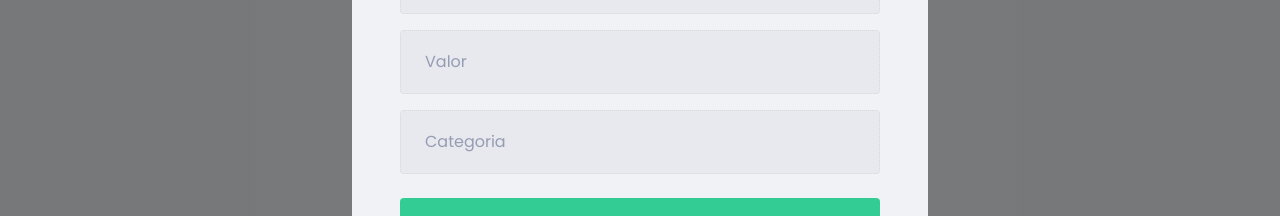
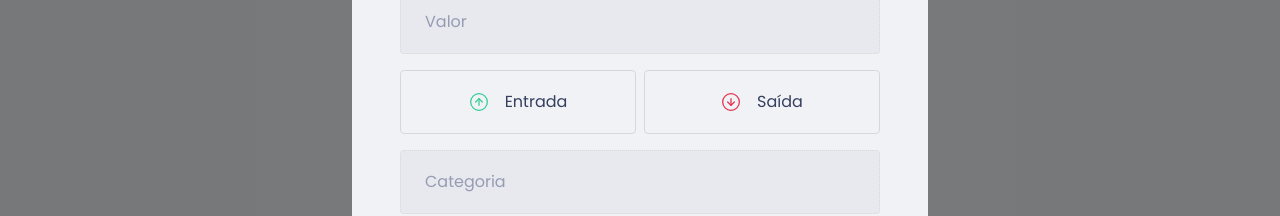
Before and after one commit to LGustta13/dtmoney, a React (Create React App) app: page / in a window 1280 px wide. Both pictures are taken after a click on the button "Nova transação". Shown: the part 328-544 px from the top of the page. Built offline with nearby package versions, Linux system fonts and the light colour scheme; what miragejs would draw is missing.

Commit message:
Adding buttons for income and outcome

```diff
--- a/package.json
+++ b/package.json
@@ -5,6 +5,7 @@
   "dependencies": {
     "axios": "^0.27.2",
     "miragejs": "^0.1.45",
+    "polished": "^4.2.2",
     "react": "^18.2.0",
     "react-dom": "^18.2.0",
     "react-modal": "^3.15.1",
--- a/src/components/NewTransactionModal/index.tsx
+++ b/src/components/NewTransactionModal/index.tsx
@@ -1,6 +1,9 @@
 import Modal from 'react-modal';
-import { Container } from './styles';
+import { Container, TransactionTypeContainer} from './styles';
 import closeImg from '../../assets/close.svg';
+import incomeImg from '../../assets/income.svg';
+import outcomeImg from '../../assets/outcome.svg';
+
 
 type NewTransactionModalProps = {
     isOpen: boolean,
@@ -35,6 +38,22 @@
                 placeholder="Valor"
             />
 
+            <TransactionTypeContainer>
+                <button
+                    type="button"
+                >
+                    <img src={incomeImg} alt="Entrada"/>
+                    <span>Entrada</span>
+                </button>
+
+                <button
+                    type="button"
+                >
+                    <img src={outcomeImg} alt="Saída"/>
+                    <span>Saída</span>
+                </button>
+            </TransactionTypeContainer>
+
             <input
                 placeholder="Categoria"
             />
--- a/src/components/NewTransactionModal/styles.ts
+++ b/src/components/NewTransactionModal/styles.ts
@@ -1,4 +1,5 @@
-import styled from "styled-components";
+import styled from 'styled-components';
+import {darken} from 'polished';
 
 export const Container = styled.form`
     h2 {
@@ -47,3 +48,39 @@
         }
     }
 `;
+
+export const TransactionTypeContainer = styled.div`
+    margin: 1rem 0;
+    display: grid;
+    grid-template-columns: 1fr 1fr;
+    gap: 0.5rem;
+
+    button {
+        height: 4rem;
+        border: 1px solid #d7d7d7;
+        border-radius: 0.25rem;
+        background: transparent;
+
+        display: flex;
+        align-items: center;
+        justify-content: center;
+
+        transition: border-color 0.2s;
+
+        &:hover {
+            border-color: ${darken(0.1, '#d7d7d7')};
+        }
+
+        img {
+            width: 20px;
+            height: 20px;
+        }
+
+        span {
+            display: inline-block;
+            margin-left: 1rem;
+            font-size: 1rem;
+            color: var(--text-title);
+        }
+    }
+`;
```
Also changed, not shown: 1 other file (tests, documents, lock files or other folders).
